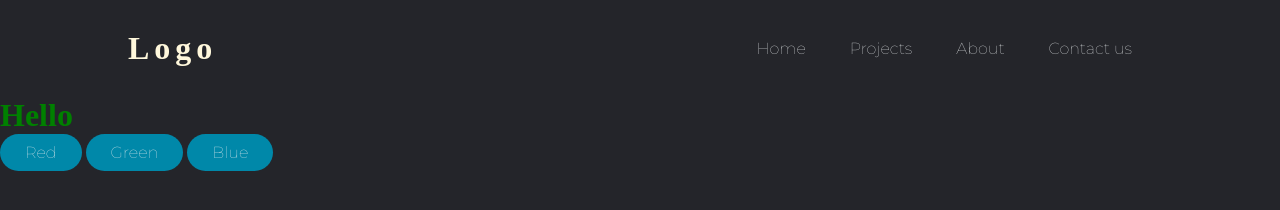
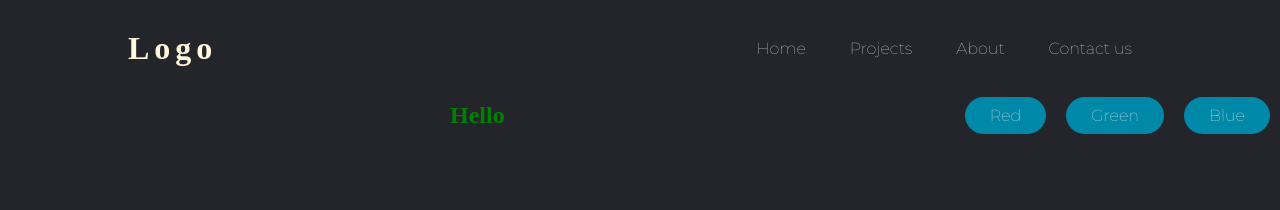
Before and after one commit to abhi7927/html, a plain HTML site: page index.html in a window 1280 px wide. Both pictures are taken after a click on the button "Green". Drawn offline with Linux system fonts and the light colour scheme.

Commit message:
javascript

```diff
--- a/index.html
+++ b/index.html
@@ -5,19 +5,7 @@
     <meta name="viewport" content="width=device-width, initial-scale=1.0">
     <title>Webpage | HOME</title>
     <link rel="stylesheet" href="style4.css">
-    <script>
-        document.addEventListener("DOMContentLoaded", function(){
-            document.querySelector('.red').onclick = function(){
-                document.querySelector('.hello').style.color = 'red'
-            };
-            document.querySelector('.green').onclick = function(){
-                document.querySelector('.hello').style.color = 'green'
-            };
-            document.querySelector('.blue').onclick = function(){
-                document.querySelector('.hello').style.color = 'blue'
-            };
-        });
-    </script>
+    <script src='script.js'></script>
 </head>
 <body>
     <header>
@@ -31,9 +19,11 @@
         </ul>
     </nav>
     </header>
-    <h1 class='hello'>Hello</h1>
-    <button class="red">Red</button>
-    <button class="green">Green</button>
-    <button class="blue">Blue</button>
+    <section>
+        <h1 class='hello'>Hello</h1>
+        <button class="red">Red</button>
+        <button class="green">Green</button>
+        <button class="blue">Blue</button>
+    </section>
 </body>
 </html>
--- /dev/null
+++ b/script.js
@@ -0,0 +1,11 @@
+document.addEventListener("DOMContentLoaded", function(){
+    document.querySelector('.red').onclick = function(){
+        document.querySelector('.hello').style.color = 'red'
+    };
+    document.querySelector('.green').onclick = function(){
+        document.querySelector('.hello').style.color = 'green'
+    };
+    document.querySelector('.blue').onclick = function(){
+        document.querySelector('.hello').style.color = 'blue'
+    };
+});
--- a/style4.css
+++ b/style4.css
@@ -56,11 +56,11 @@ button{
     border-radius: 50px;
     transition: all 0.2s ease 0s;
     cursor: pointer;
+    margin: 0 10px;
 }
 
 button:hover{
     background-color: rgba(0, 136, 169, 0.8);
-    text-transform: uppercase;
 
 }
 
@@ -75,3 +75,17 @@ button:hover{
     display: block;
     margin: 0 auto;
 }
+
+section{
+    display: inline;
+    align-items: center;
+}
+
+section h1{
+    text-align: center;
+}
+
+section{
+    display: flex;
+    margin: 0 auto;
+}
```
